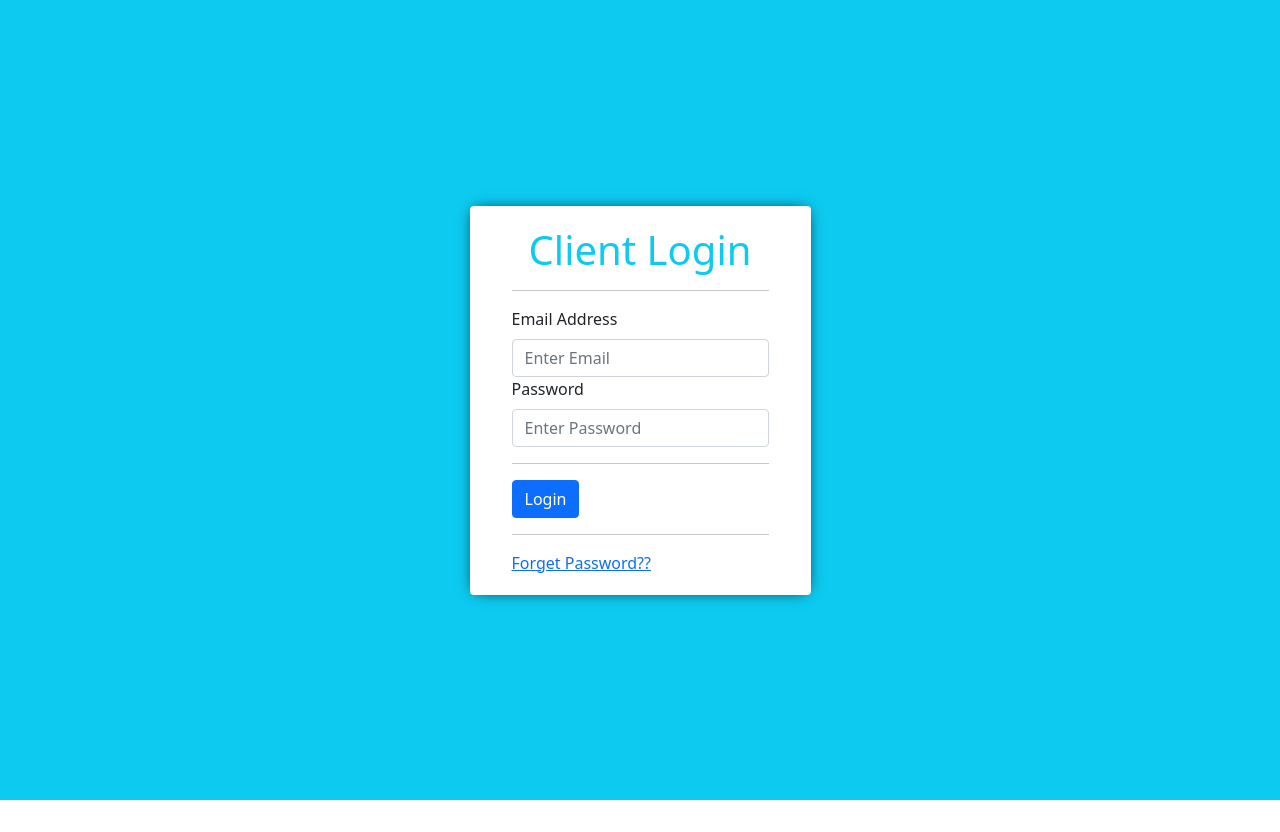
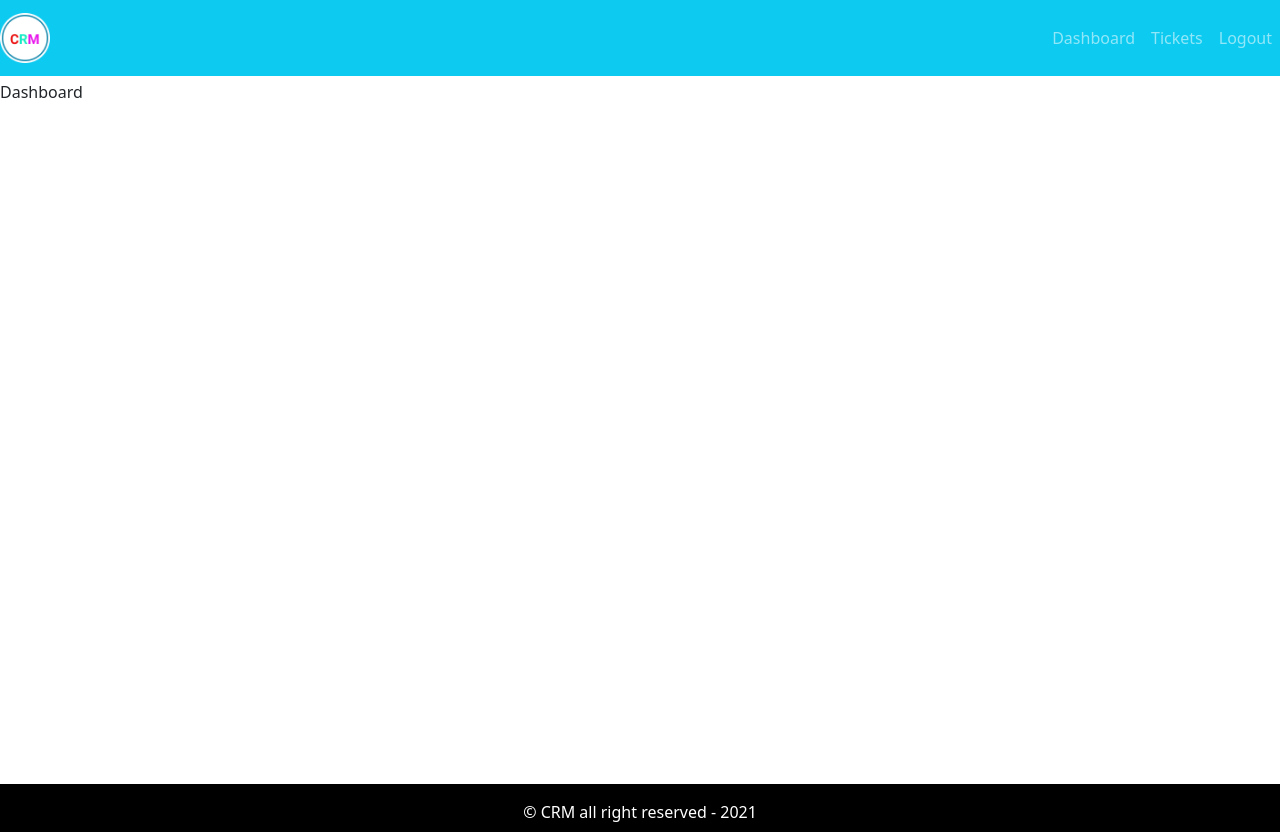
Before and after one commit to moath143/crm-frontend, a React (Create React App) app: page / in a window 1280 px wide. Before the commit the page ends 800 px from the top, so only its background shows below. Built offline with nearby package versions, Linux system fonts and the light colour scheme.

Commit message:
layout is added

```diff
--- a/src/App.css
+++ b/src/App.css
@@ -0,0 +1,24 @@
+.default-layout {
+  display: grid;
+  grid-template-rows: 80px auto 3rem;
+  grid-template-areas:
+    "header"
+    "main"
+    "footer";
+}
+
+header {
+  grid-area: header;
+}
+
+main {
+  grid-area: main;
+  min-height: 88vh;
+}
+
+footer {
+  grid-area: footer;
+  background-color: #000;
+  color: #fff;
+  padding: 1rem;
+}
--- a/src/App.js
+++ b/src/App.js
@@ -1,10 +1,14 @@
 import "./App.css";
+import DefaultLayout from "./layout/DefaultLayout";
 import Entry from "./page/entry/Entry.page";
 
 function App() {
   return (
     <div className="App">
-      <Entry />
+      {/* <Entry /> */}
+      <DefaultLayout>
+        Dashboard
+      </DefaultLayout>
     </div>
   );
 }
--- /dev/null
+++ b/src/layout/DefaultLayout.js
@@ -0,0 +1,19 @@
+import React from 'react'
+import Footer from './partials/Footer.comp'
+import Header from './partials/Header.comp'
+
+function DefaultLayout({children}) {
+    return (
+      <div className="default-layout">
+        <header className="header">
+          <Header />
+        </header>
+        <main className="main">{children}</main>
+        <footer className="footer">
+          <Footer />
+        </footer>
+      </div>
+    );
+}
+
+export default DefaultLayout
--- /dev/null
+++ b/src/layout/partials/Footer.comp.js
@@ -0,0 +1,11 @@
+import React from 'react'
+
+function Footer() {
+    return (
+        <div className='text-center copy-right'>
+            &copy; CRM all right reserved - 2021
+        </div>
+    )
+}
+
+export default Footer
--- /dev/null
+++ b/src/layout/partials/Header.comp.js
@@ -0,0 +1,23 @@
+import React from 'react'
+import { Navbar, Nav, NavbarBrand } from 'react-bootstrap'
+import logo from '../../assets/img/crm.png'
+
+function Header() {
+    return (
+      <Navbar collapseOnSelect variant="dark" bg="info" expand="md">
+        <Navbar.Brand>
+          <img alt='logo' src={logo} width="50px" />
+        </Navbar.Brand>
+        <Navbar.Toggle aria-controls="basic-navbar-nav" />
+        <Navbar.Collapse className='justify-content-end' id="basic-navbar-nav">
+          <Nav>
+            <Nav.Link href="/dashboard">Dashboard</Nav.Link>
+            <Nav.Link href="/tickets">Tickets</Nav.Link>
+            <Nav.Link href="/logout">Logout</Nav.Link>
+          </Nav>
+        </Navbar.Collapse>
+      </Navbar>
+    );
+}
+
+export default Header
```
Also changed, not shown: src/assets/img/crm.png (added), src/page/entry/entry.style.css (line endings or trailing spaces).
